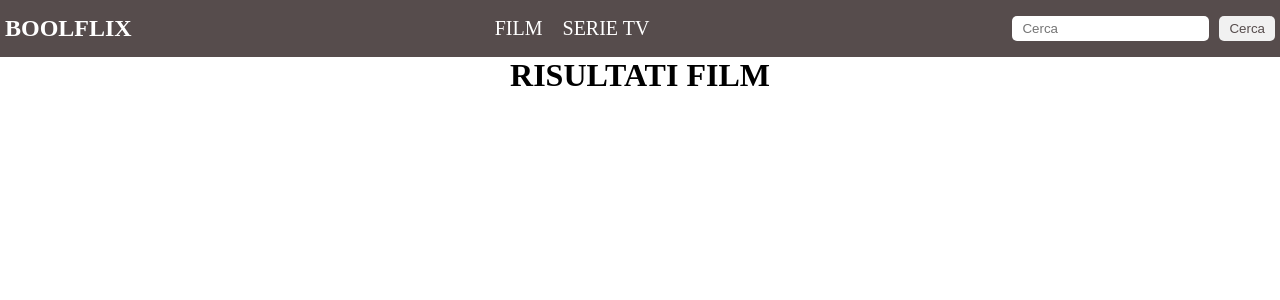
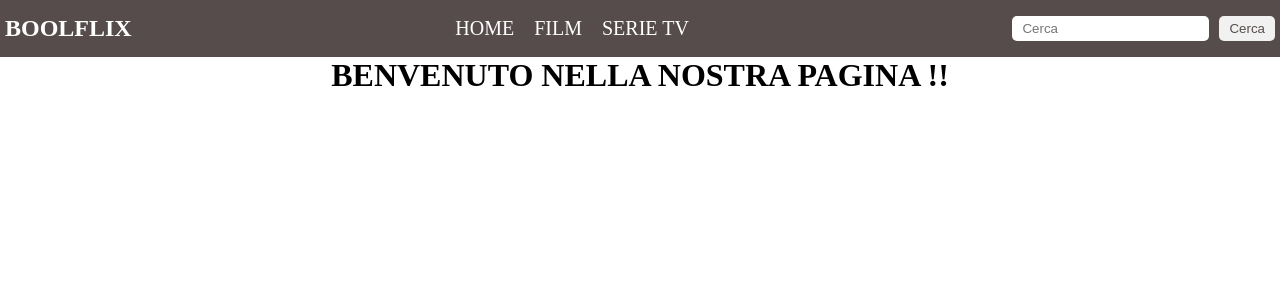
Before and after one commit to AlexLosciale/react-boolflix, a React (Vite) app: page / in a window 1280 px wide. Shown: the top 300 px of the page. Built offline with nearby package versions, Linux system fonts and the light colour scheme.

Commit message:
add:home

```diff
--- /dev/null
+++ b/components/home.jsx
@@ -0,0 +1,8 @@
+const Home = () => {
+  return (
+    <div>
+      <h1 className="lista-uno">BENVENUTO NELLA NOSTRA PAGINA !!</h1>
+    </div>
+  );
+};
+export default Home;
--- a/components/navbar.jsx
+++ b/components/navbar.jsx
@@ -16,10 +16,13 @@ const Navbar = () => {
                 <h1><strong>BOOLFLIX</strong></h1>
                 <ul>
                     <li>
-                        <NavLink to="/" activeClassName="active">FILM</NavLink>
+                        <NavLink to="/" activeClassName="active">HOME</NavLink>
                     </li>
                     <li>
-                        <NavLink to="/tv" activeClassName="active">SERIE TV</NavLink>
+                        <NavLink to="/film" activeClassName="active">FILM</NavLink>
+                    </li>
+                    <li>
+                        <NavLink to="/serie" activeClassName="active">SERIE TV</NavLink>
                     </li>
                 </ul>
                 <div>
--- a/components/serchTv.jsx
+++ b/components/serchTv.jsx
@@ -1,7 +1,7 @@
 const SearchTV = () => {
   return (
     <div>
-        <h1 className="lista-uno">RISULTATI FILM</h1>
+        <h1 className="lista-uno">RISULTATI SERIE TV</h1>
     </div>
   );
 };
--- a/src/App.jsx
+++ b/src/App.jsx
@@ -1,23 +1,25 @@
-import { BrowserRouter, Routes, Route} from "react-router-dom";
+import { BrowserRouter, Routes, Route } from "react-router-dom";
 import { useState } from 'react';
 import Header from "../components/header";
+import Home from "../components/home";
 import SearchPage from "../components/searchPage";
-import serchTV from "../components/serchTv";
-import SerchContext from "../context/SerchContext";
+import SearchTV from "../components/serchTv";
+import SearchContext from "../context/serchContext";
 
 function App() {
   const [query, setQuery] = useState('');
 
   return (
-    <SerchContext.Provider value={{ query, setQuery }}>
+    <SearchContext.Provider value={{ query, setQuery }}>
       <BrowserRouter>
         <Header />
         <Routes>
-          <Route path="/" element={<SearchPage />} />
-          <Route path="/tv" element={<serchTV />} />
+          <Route path="/" element={<Home />} />
+          <Route path="/film" element={<SearchPage />} />
+          <Route path="/serie" element={<SearchTV />} />
         </Routes>
       </BrowserRouter>
-    </SerchContext.Provider>
+    </SearchContext.Provider>
   );
 };
 
```
